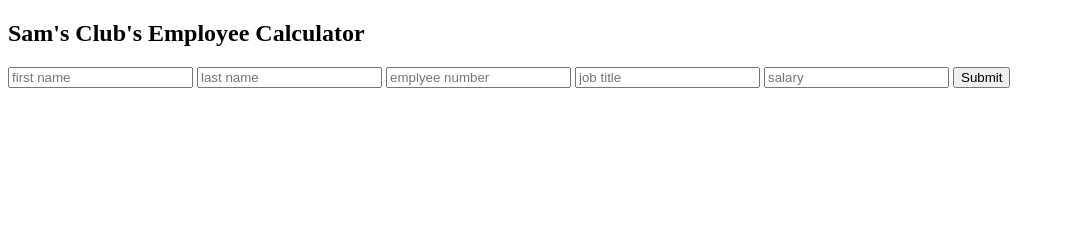
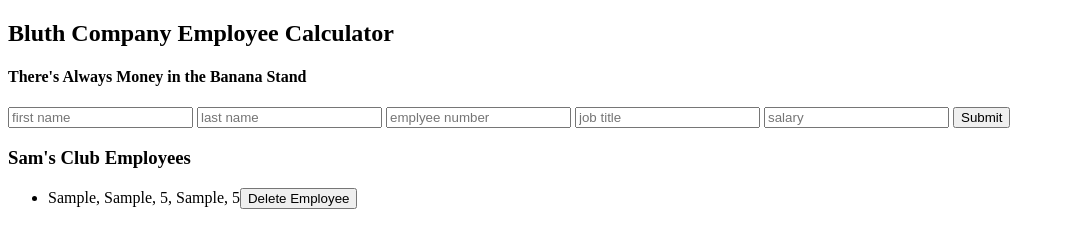
Before and after one commit to samstanding/weekend-challenge-1, a plain HTML site: page index.html in a window 1280 px wide. Both pictures are taken after typing "Sample", "Sample", "5", "Sample", "5" into the empty fields and a click on the button "Submit". Shown: the whole page, without its empty margins (0-1065 px from the left). Drawn offline with Linux system fonts and the light colour scheme.

Commit message:
displaying employee data on DOM, added delete button

```diff
--- a/calculator.js
+++ b/calculator.js
@@ -1,5 +1,6 @@
 //array that will store my employee objects
 var employeeData = [];
+
 $(document).ready(function (){
 $('#submitButton').on('click',function () {
   //new employee objects
@@ -9,17 +10,42 @@ $('#submitButton').on('click',function () {
     employeeNumber: $('#employeeNumberIn').val(),
     jobTitle: $('#jobTitleIn').val(),
     salary: $('#salaryIn').val()
-  };
+};
 //push employee info into data array
 employeeData.push(newEmployee);
+
+displayEmployees();
+
 //empty inputs
 $('#firstNameIn').val('');
 $('#lastNameIn').val('');
 $('#employeeNumberIn').val('');
 $('#jobTitleIn').val('');
 $('#salaryIn').val('');
+
 }); // submit button function
-
+//call displayEmployees
 
 
 });
+
+//create a function that displays the employee data you have
+function displayEmployees () {
+  console.log('in displayEmployees');
+  //target output by ID
+  var output = $('.container');
+  //empty output
+  output.empty();
+  //create a loop go through employeeArray
+  for (var i = 0; i<employeeData.length; i++) {
+    var outputString = '<li>';
+    outputString += employeeData[i].lastName + ', ';
+    outputString += employeeData[i].firstName + ', ';
+    outputString += employeeData[i].employeeNumber + ', ';
+    outputString += employeeData[i].jobTitle + ', ';
+    outputString += employeeData[i].salary;
+    outputString += '<button class="deleteButton" data-id="' + i + '">Delete Employee</button></li>';
+    output.append(outputString);
+  }
+
+}
--- a/index.html
+++ b/index.html
@@ -7,7 +7,8 @@
     <script src="calculator.js" charset="utf-8"></script>
   </head>
   <body>
-    <h2>Sam's Club's Employee Calculator</h2>
+    <h2>Bluth Company Employee Calculator</h2>
+    <h4>There's Always Money in the Banana Stand</h4>
     <!-- //create inputs for employee first name,
     last name, ID number, job title, annual salary. -->
     <input type="text" placeholder="first name" id="firstNameIn">
@@ -16,5 +17,9 @@
     <input type="text" placeholder="job title" id="jobTitleIn">
     <input type="number" placeholder="salary" id="salaryIn">
     <button id="submitButton">Submit</button>
+    <!-- create a list to store  data -->
+    <h3>Sam's Club Employees</h3>
+    <ul class='container'>
+    </ul>
   </body>
 </html>
```
